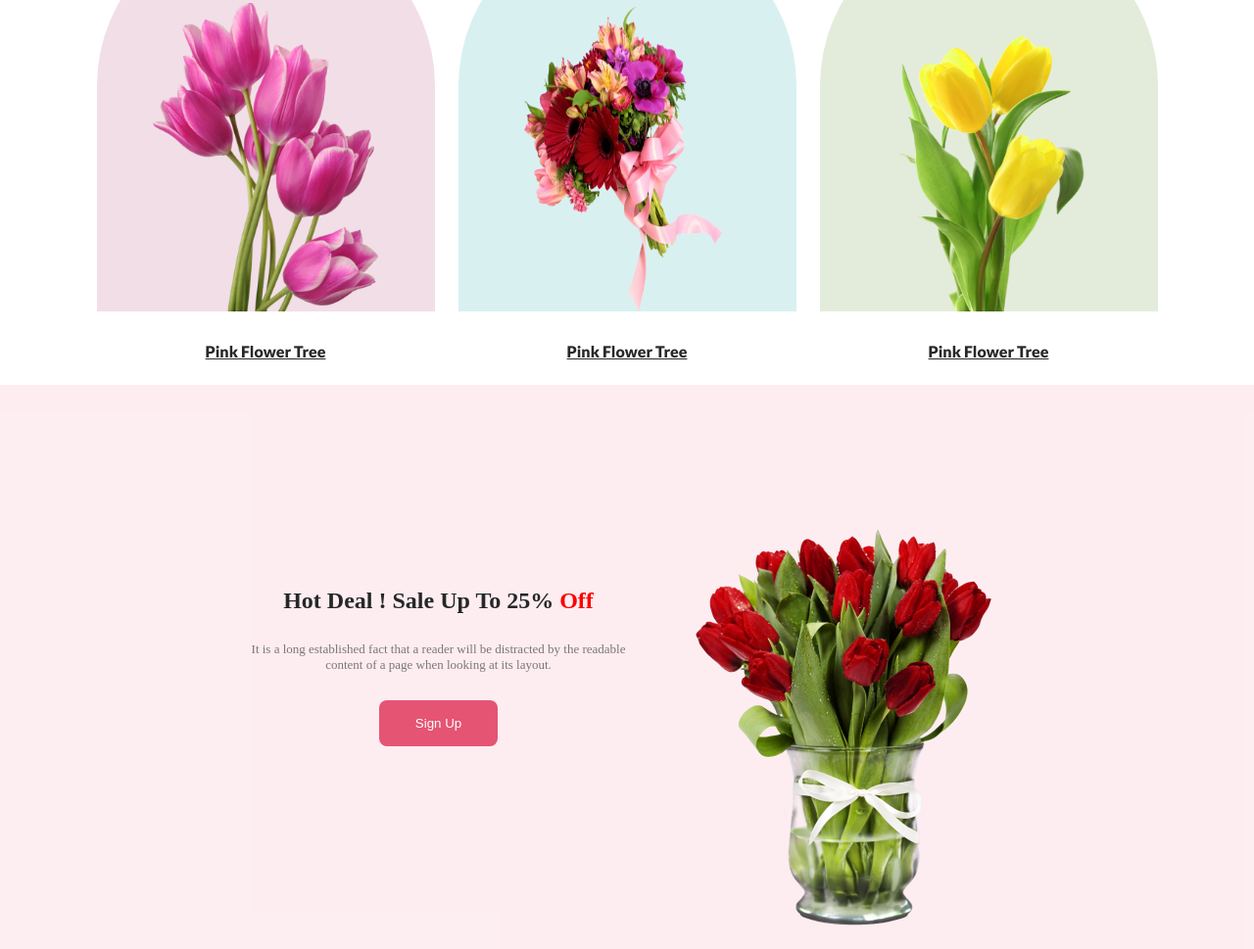
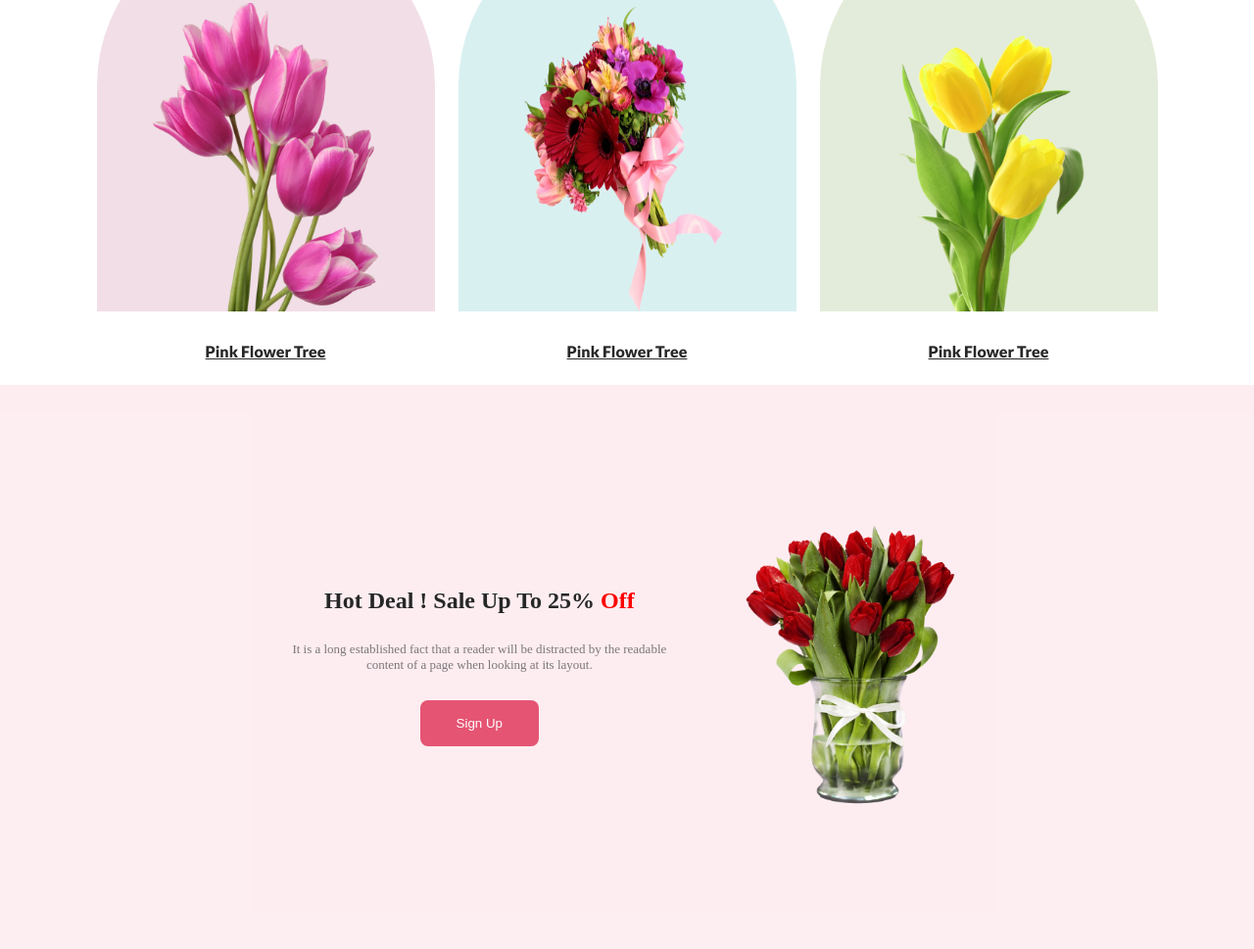
Before and after one commit to SiamIslamSagor/flower-shop, a plain HTML site: page index.html in a window 1280 px wide. Shown: the part 1102-2071 px from the top of the page at 98% size. Drawn offline with Linux system fonts and the light colour scheme.

Commit message:
updeted offer section

```diff
--- a/index.html
+++ b/index.html
@@ -69,8 +69,8 @@
                 <button class="all-btn">Sign Up</button>
             </div>
 
-            <div class="offer-img">
-                <img src="./Flower Asset/pngwing 8.png" alt="">
+            <div>
+                <img class="offer-img" src="./Flower Asset/pngwing 8.png" alt="">
             </div>
 
         </div>
--- a/styles/web-style.css
+++ b/styles/web-style.css
@@ -166,7 +166,7 @@
     display: flex;
     justify-content: center;
     align-items: center;
-    gap: 67px;
+    gap: 78px;
 }
 .offer-title{
     color: #272727;
```
